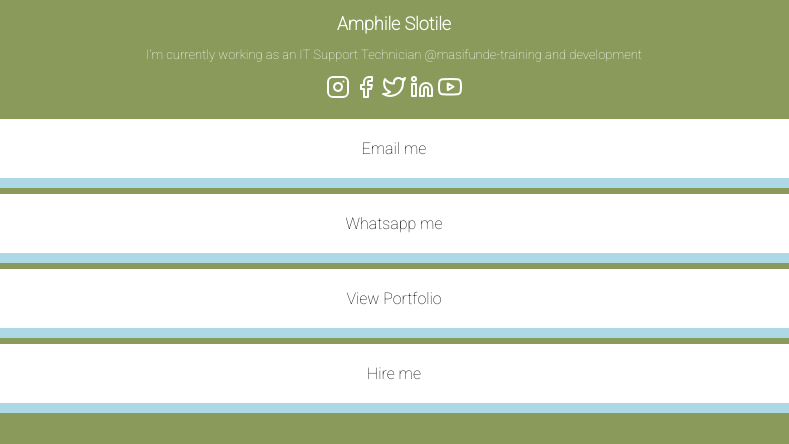
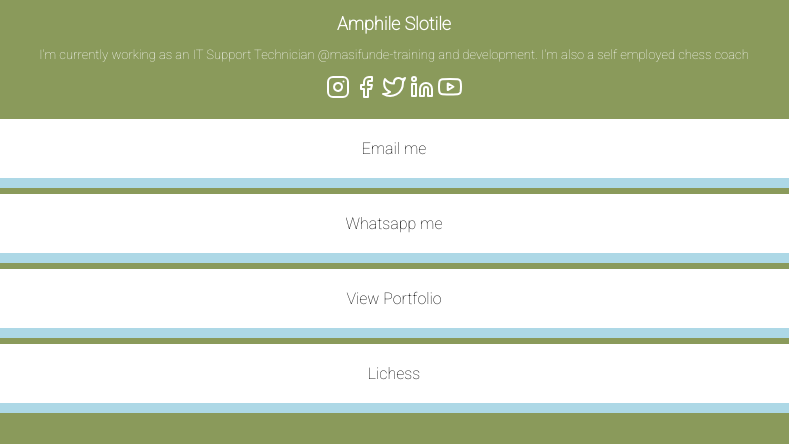
Before and after one commit to DarkSquareDev/bio-web-app, a plain HTML site: page index.html in a window 1280 px wide. Shown: the part 490-934 px from the top of the page, 246-1035 px from the left. Drawn offline with nearby package versions, Linux system fonts and the light colour scheme.

Commit message:
index.html

```diff
--- a/index.html
+++ b/index.html
@@ -19,7 +19,7 @@
   <img class="profile-img" src="https://media.licdn.com/dms/image/D5603AQHN8VJWoAsHSQ/profile-displayphoto-shrink_800_800/0/1682876311528?e=1692835200&v=beta&t=OJhDBU0mgX_6UFlgGhm7TviYZPHsM66z9ruwqrfzfTQ" alt="https://media.licdn.com/dms/image/D5603AQHN8VJWoAsHSQ/profile-displayphoto-shrink_800_800/0/1682876311528?e=1692835200&v=beta&t=OJhDBU0mgX_6UFlgGhm7TviYZPHsM66z9ruwqrfzfTQ">
 
   <h1>Amphile Slotile</h1>
-  <p>I'm currently working as an IT Support Technician <a href="https://www.masifunde-training.co.za/" target="_blank">@masifunde-training and development</a>
+  <p>I'm currently working as an IT Support Technician <a href="https://www.masifunde-training.co.za/" target="_blank">@masifunde-training and development. I'm also a self employed chess coach</a>
   </p>
 <div>
   <a href="https://www.instagram.com/itsblxck_/" target="_blank"><i data-feather="instagram"></i></a>
@@ -32,7 +32,7 @@
   <a class="btn" href="mailto:amphileslotile2@gmail.com" target="_blank">Email me</a>
   <a class="btn" href=" https://wa.me/27647825321" target="_blank">Whatsapp me</a>
   <a class="btn" href="https://github.com/BlxckJezus" target="_blank" >View Portfolio</a>
-  <a class="btn" href="mailto:amphileslotile2@gmail.com" target="_blank">Hire me</a>
+  <a class="btn" href="https://lichess.org/@/Black_Jezus" target="_blank">Lichess</a>
   <script>
     feather.replace()
   </script>
```
